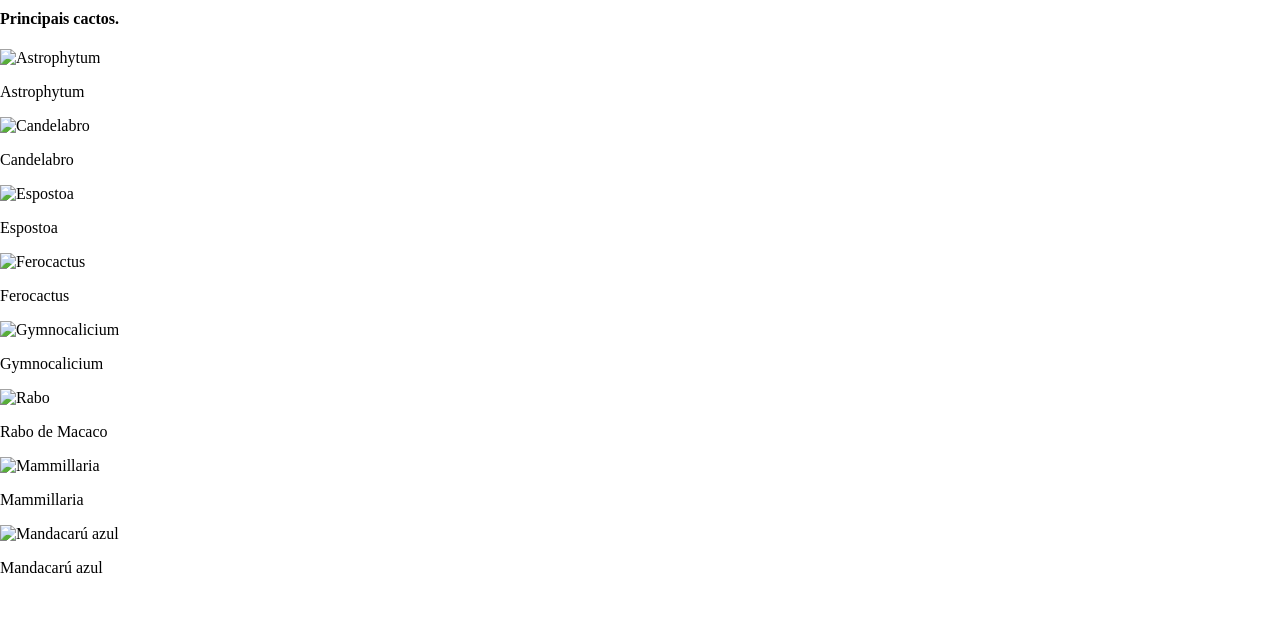
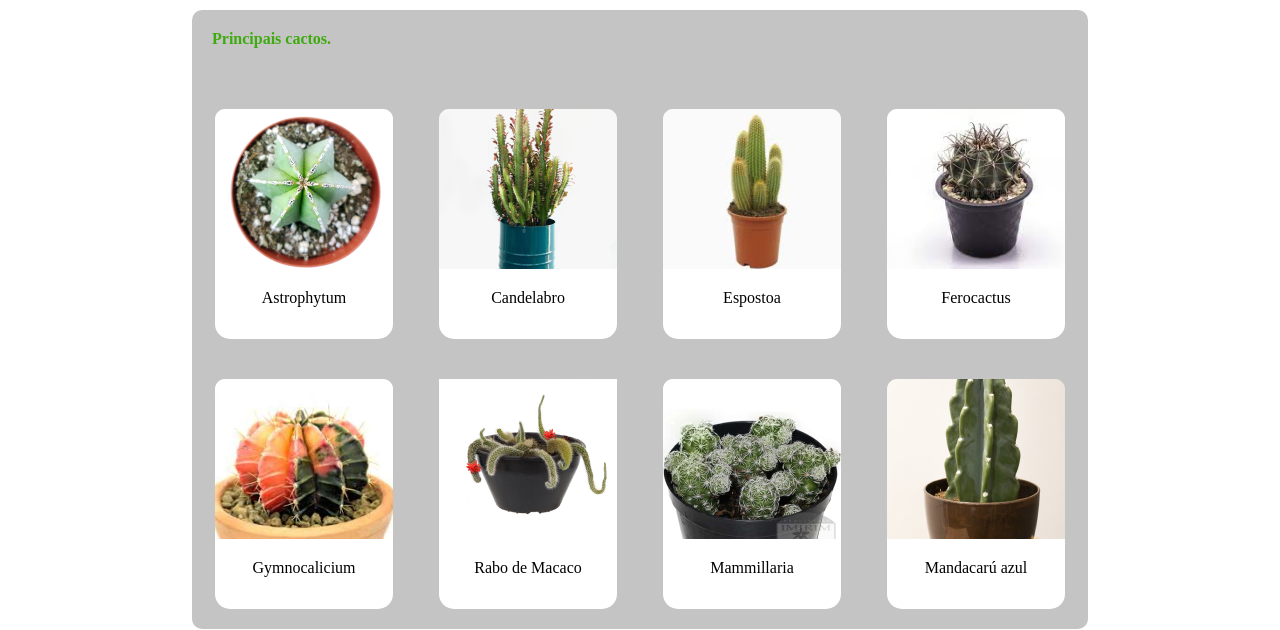
Before and after one commit to jhosoan-cordeiro/APS_primeiro_semestre, a plain HTML site: page index.html in a window 1280 px wide. Shown: the part 1559-2189 px from the top of the page. Drawn offline with Linux system fonts and the light colour scheme.

Commit message:
section feito

```diff
--- a/index.html
+++ b/index.html
@@ -120,38 +120,42 @@
     </form>
     <section>
       <h4>Principais cactos.</h4>
-      <div class="Astrophytum">
-        <img src="" alt="Astrophytum" />
+      <div class="fexdu">
+
+
+      <div class="div_Principais_cactos">
+        <img src="/Principais_cactos/Astrophytum.jpg.png" alt="Astrophytum" />
         <p>Astrophytum</p>
       </div>
-      <div class="Candelabro">
-        <img src="" alt="Candelabro" />
+      <div class="div_Principais_cactos">
+        <img src="/Principais_cactos/Candelabro.png" alt="Candelabro" />
         <p>Candelabro</p>
       </div>
-      <div class="Espostoa">
-        <img src="" alt="Espostoa" />
+      <div class="div_Principais_cactos">
+        <img src="/Principais_cactos/Espostoa.png" alt="Espostoa" />
         <p>Espostoa</p>
       </div>
-      <div class="Ferocactus">
-        <img src="" alt="Ferocactus" />
+      <div class="div_Principais_cactos">
+        <img src="/Principais_cactos/Ferocactus.png" alt="Ferocactus" />
         <p>Ferocactus</p>
       </div>
-      <div>
-        <img src="" alt="Gymnocalicium" />
+      <div class="div_Principais_cactos">
+        <img src="/Principais_cactos/Gymnocalicium.png" alt="Gymnocalicium" />
         <p>Gymnocalicium</p>
       </div>
-      <div>
-        <img src="" alt="Rabo" />
+      <div class="div_Principais_cactos">
+        <img src="/Principais_cactos/Rabo de Macaco.png" alt="Rabo" />
         <p>Rabo de Macaco</p>
       </div>
-      <div>
-        <img src="" alt="Mammillaria" />
+      <div class="div_Principais_cactos">
+        <img src="/Principais_cactos/Mammillaria.png" alt="Mammillaria" />
         <p>Mammillaria</p>
       </div>
-      <div>
-        <img src="" alt="Mandacarú azul" />
+      <div class="div_Principais_cactos">
+        <img src="/Principais_cactos/Mandacarú azul ).png" alt="Mandacarú azul" />
         <p>Mandacarú azul</p>
       </div>
+
     </section>
     <footer>
       <img src="" alt="" />
@@ -170,6 +174,7 @@
         <a href="#">Temos do uso </a>
         <a href="#">POLÍTICA DE PRIVACIDADE </a>
       </div>
+    </div>
     </footer>
     <h1>ola meu nome e jhosoan</h1>
   </body>
--- a/style.css
+++ b/style.css
@@ -99,3 +99,28 @@ form > h3{
     width: 40%;
     top: 75px;
 }
+h4{
+    color: #3FAA0F;
+    padding: 20px;
+}
+section{
+    background-color: #C4C4C4;
+    width: 70%;
+    height: 60%;
+    margin: auto;
+    border-radius: 10px;
+
+}
+.fexdu{
+    display:flex;
+    flex-flow: row wrap;
+  justify-content: space-around;
+}
+.div_Principais_cactos{
+    width: 178px;
+    height: 230px;
+    background-color: #FFFFFF;
+    text-align: center;
+    margin: 20px;
+    border-radius: 15px;
+}
```
Also changed, not shown: Principais_cactos/Astrophytum.jpg.png (added), Principais_cactos/Candelabro.png (added), Principais_cactos/Espostoa.png (added), Principais_cactos/Ferocactus.png (added), Principais_cactos/Gymnocalicium.png (added), Principais_cactos/Malocactus – Cabeça.png (added), Principais_cactos/Mammillaria.png (added), Principais_cactos/Mandacarú azul ).png (added), Principais_cactos/Rabo de Macaco.png (added).
